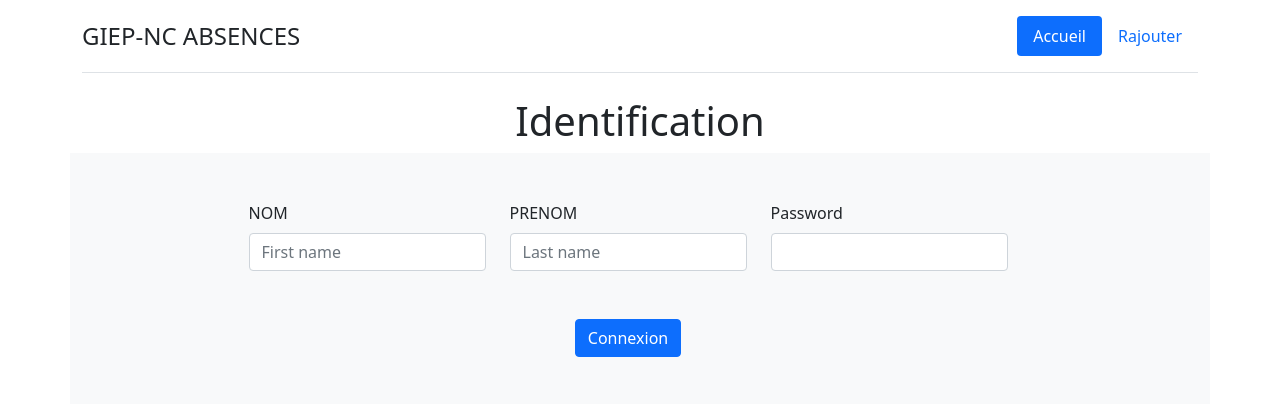
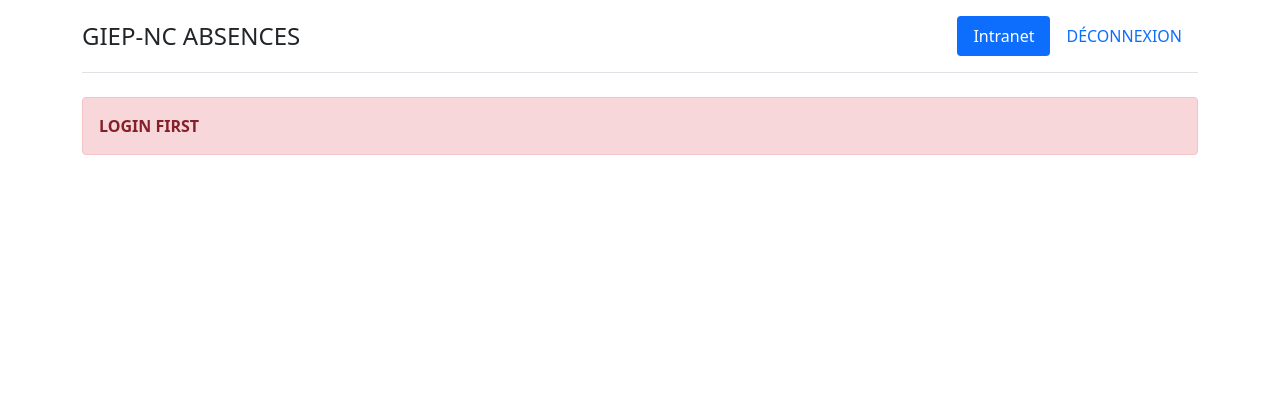
Before and after one commit to fabricedujardinportfolio/absences, a PHP site: page /applications/ in a window 1280 px wide. Shown: the top 404 px of the page. Run offline with PHP 8.4, Linux system fonts and the light colour scheme.

Commit message:
Rajout de la connexion en fonction de l'utilisateur de la database

```diff
--- a/model/header.php
+++ b/model/header.php
@@ -7,15 +7,8 @@
     <title>Site du giep : Rajouter une absence</title>
     <link href="https://cdn.jsdelivr.net/npm/bootstrap@5.0.0-beta3/dist/css/bootstrap.min.css" rel="stylesheet" integrity="sha384-eOJMYsd53ii+scO/bJGFsiCZc+5NDVN2yr8+0RDqr0Ql0h+rP48ckxlpbzKgwra6" crossorigin="anonymous">
 </head>
+<?php session_start();?>
 <body>
 <div class="container">
-  <header class="d-flex flex-wrap justify-content-center py-3 mb-4 border-bottom">
-    <a href="http://localhost/applications/absence/" class="d-flex align-items-center mb-3 mb-md-0 me-md-auto text-dark text-decoration-none">
-      <span class="fs-4">GIEP-NC ABSENCES</span>
-    </a>
-    <ul class="nav nav-pills">
-      <li class="nav-item"><a href="#" class="nav-link active">Accueil</a></li>
-      <li class="nav-item"><a href="#" class="nav-link">Rajouter</a></li>
-    </ul>
-  </header>
+
   <body>
--- a/model/main.php
+++ b/model/main.php
@@ -1,3 +1,13 @@
+<?php
+if(!isset($_SESSION["loggedIn"]) || $_SESSION["loggedIn"] == false):
+    ?>
+        <div class="alert alert-danger">
+            <strong><?php echo "LOGIN FIRST"; ?></strong>
+        </div>
+    <?php
+        header("refresh:2; views/login.php");
+    else:
+?>
 <div class="row justify-content-md-center">
     <div class="col-4 text-center">
         <div class="title">
@@ -27,3 +37,4 @@
         </div>
     </div>
 </div>
+<?php endif;
--- a/model/parts/navbar.php
+++ b/model/parts/navbar.php
@@ -0,0 +1,17 @@
+<?php
+  $root = "http://localhost/applications/absence/";
+  $login_path = $root . "views/login.php";
+  $logout_path = $root . "views/logout.php";
+  $register_path = $root . "views/registration.php";
+  $dashboard_path = $root . "views/dashboard.php";
+?>
+
+<header class="d-flex flex-wrap justify-content-center py-3 mb-4 border-bottom">
+    <a href="<?php echo $root . "index.php" ?>" class="d-flex align-items-center mb-3 mb-md-0 me-md-auto text-dark text-decoration-none">
+      <span class="fs-4">GIEP-NC ABSENCES</span>
+    </a>
+    <ul class="nav nav-pills">
+      <li class="nav-item"><a href="intranet/" class="nav-link active">Intranet</a></li>
+      <li class="nav-item"><a href="<?php echo $logout_path; ?>" class="nav-link text-uppercase">Déconnexion</a></li>
+    </ul>
+  </header>
--- /dev/null
+++ b/views/logout.php
@@ -0,0 +1,4 @@
+<?php
+session_start();
+session_destroy();
+echo 'Vous avez été déconnecté. <a href="../views/login.php"> Revenir en arrière </a>';
```
Also changed, not shown: views/login.php (+35 -13 lines), public/images/LOGO.png (added).
